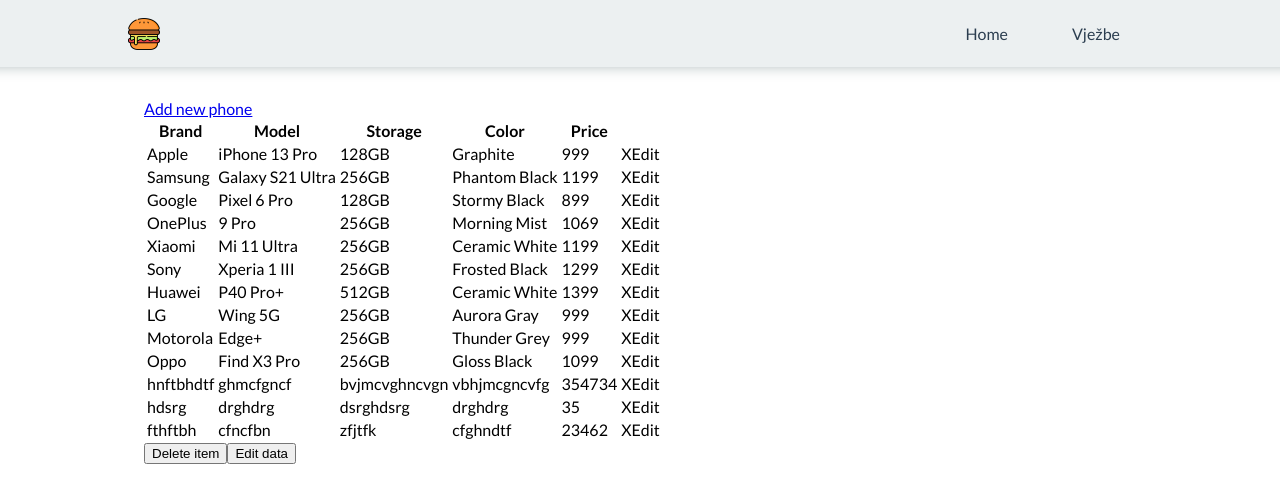
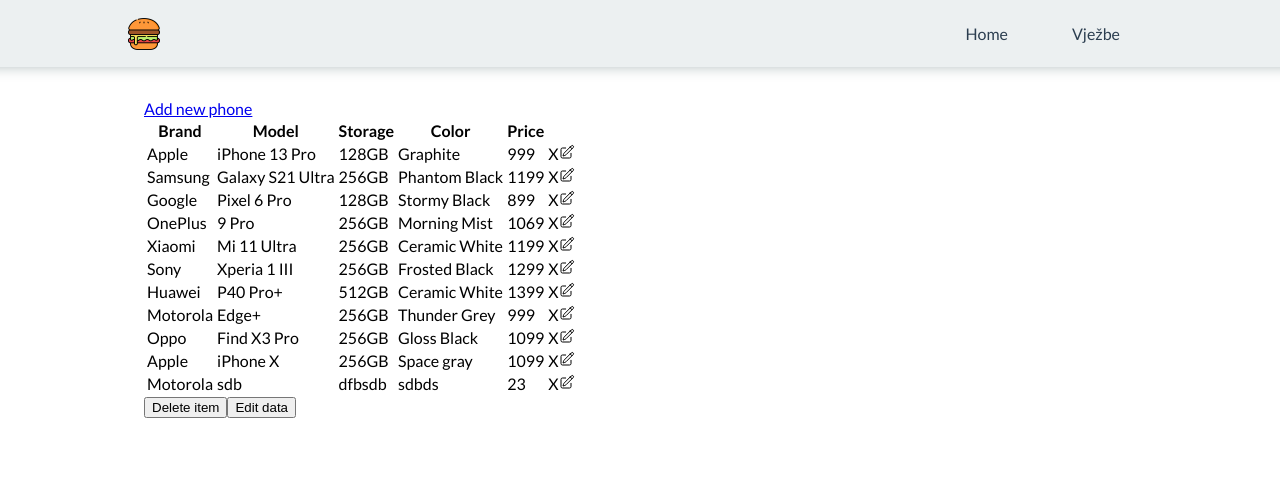
Before and after one commit to Banx-I/git-master, a React (Vite) app: page /phones in a window 1280 px wide. Shown: the top 502 px of the page. Built offline with nearby package versions, Linux system fonts and the light colour scheme; data requests are answered from the project's data file; a web font is replaced by a local one.

Commit message:
Edit screen functionality

```diff
--- a/db.json
+++ b/db.json
@@ -57,14 +57,6 @@
       "price": 1399
     },
     {
-      "id": "8",
-      "brand": "LG",
-      "model": "Wing 5G",
-      "storage": "256GB",
-      "color": "Aurora Gray",
-      "price": 999
-    },
-    {
       "id": "9",
       "brand": "Motorola",
       "model": "Edge+",
@@ -81,28 +73,20 @@
       "price": 1099
     },
     {
-      "id": "82699522-50f3-476e-b9e1-25e9e45fa85f",
-      "storage": "bvjmcvghncvgn",
-      "color": "vbhjmcgncvfg",
-      "price": 354734,
-      "model": "ghmcfgncf",
-      "brand": "hnftbhdtf"
+      "storage": "256GB",
+      "color": "Space gray",
+      "price": 1099,
+      "model": "iPhone X",
+      "brand": "Apple",
+      "id": "82699522-50f3-476e-b9e1-25e9e45fa85f"
     },
     {
-      "id": "ab3254cd-502a-4dd6-9e7f-1795ef305b43",
-      "storage": "dsrghdsrg",
-      "color": "drghdrg",
-      "price": 35,
-      "model": "drghdrg",
-      "brand": "hdsrg"
-    },
-    {
-      "id": "3ad58beb-2961-4777-84b3-9182559142c2",
-      "storage": "zfjtfk",
-      "color": "cfghndtf",
-      "price": 23462,
-      "model": "cfncfbn",
-      "brand": "fthftbh"
+      "id": "0c9911bf-9403-46ad-a6cc-9722d26dbc4a",
+      "storage": "dfbsdb",
+      "color": "sdbds",
+      "price": 23,
+      "model": "sdb",
+      "brand": "Motorola"
     }
   ]
 }
--- a/src/App.tsx
+++ b/src/App.tsx
@@ -39,7 +39,8 @@
           <Route path="spotify" element={<Spotify />} />
           <Route path="phones">
             <Route index element={<Phones />} />
-            <Route path="new" element={<PhonesCreate />} />
+            <Route path="new" element={<PhonesCreate isEdit={false} />} />
+            <Route path=":id" element={<PhonesCreate isEdit={true} />} />
           </Route>
           <Route path="vjezba25042024" element={<Vjezba25042024 />} />
           <Route path="games">
--- /dev/null
+++ b/src/assets/edit.tsx
@@ -0,0 +1,25 @@
+type Props = {
+  width?: number;
+};
+const IconEdit = ({ width = 16 }: Props) => {
+  return (
+    <>
+      <svg
+        xmlns="http://www.w3.org/2000/svg"
+        fill="none"
+        viewBox="0 0 24 24"
+        strokeWidth={1.5}
+        stroke="currentColor"
+        width={width}
+      >
+        <path
+          strokeLinecap="round"
+          strokeLinejoin="round"
+          d="m16.862 4.487 1.687-1.688a1.875 1.875 0 1 1 2.652 2.652L10.582 16.07a4.5 4.5 0 0 1-1.897 1.13L6 18l.8-2.685a4.5 4.5 0 0 1 1.13-1.897l8.932-8.931Zm0 0L19.5 7.125M18 14v4.75A2.25 2.25 0 0 1 15.75 21H5.25A2.25 2.25 0 0 1 3 18.75V8.25A2.25 2.25 0 0 1 5.25 6H10"
+        />
+      </svg>
+    </>
+  );
+};
+
+export default IconEdit;
--- a/src/pages/phones-create.tsx
+++ b/src/pages/phones-create.tsx
@@ -4,7 +4,8 @@
 import { PhoneType } from "./phones";
 import Button from "../components/button";
 import { v4 as uuidv4 } from "uuid";
-import { useNavigate } from "react-router-dom";
+import { useNavigate, useParams } from "react-router-dom";
+import { useEffect, useState } from "react";
 
 const schema = yup.object().shape({
   brand: yup.string().required("Brand name is required"),
@@ -20,18 +21,53 @@
 
 type FormValues = Omit<PhoneType, "id">;
 
-const PhonesCreate = () => {
+type Props = {
+  isEdit: boolean;
+};
+
+const PhonesCreate = ({ isEdit }: Props) => {
   const navigate = useNavigate();
+  const { id } = useParams() as { id: string };
+  const [data, setData] = useState<PhoneType>();
 
   const {
     register,
     handleSubmit,
+    reset,
     formState: { errors },
   } = useForm<FormValues>({
     resolver: yupResolver(schema),
   });
 
-  const putData = (values: PhoneType) => {
+  const getData = (id: string) => {
+    fetch(`http://localhost:3000/phones/${id}`)
+      .then((res) => {
+        if (res.ok) {
+          return res.json();
+        } else {
+          console.log(res.statusText);
+          alert(res.statusText);
+          return;
+        }
+      })
+      .then((data) => {
+        setData(data);
+      });
+  };
+
+  useEffect(() => {
+    if (isEdit) {
+      getData(id);
+    }
+  }, []);
+
+  useEffect(() => {
+    if (isEdit && data) {
+      reset({ ...data });
+    }
+  }, [reset, data]);
+
+  const postData = (values: PhoneType) => {
     fetch("http://localhost:3000/phones", {
       method: "POST",
       headers: {
@@ -53,14 +89,39 @@
       });
   };
 
+  const editData = (id: string, values: PhoneType) => {
+    fetch(`http://localhost:3000/phones/${id}`, {
+      method: "PUT",
+      headers: {
+        "Content-Type": "application/json",
+      },
+      body: JSON.stringify(values),
+    })
+      .then((res) => {
+        if (res.ok) {
+          return res.json();
+        } else {
+          alert(res.statusText);
+          return;
+        }
+      })
+      .then(() => {
+        //go back
+        navigate(-1);
+      });
+  };
+
   const onSubmit: SubmitHandler<FormValues> = (data) => {
-    console.log(data);
     const values: PhoneType = {
       ...data,
-      id: uuidv4(),
+      id: isEdit ? id : uuidv4(),
     };
 
-    putData(values);
+    if (isEdit) {
+      editData(id, values);
+    } else {
+      postData(values);
+    }
   };
 
   return (
@@ -136,7 +197,7 @@
             <p className="field__validation">{errors.price.message}</p>
           )}
         </div>
-        <Button color="blue">Submit</Button>
+        <Button color="blue">{isEdit ? "Edit phone" : "Create new"}</Button>
       </form>
     </>
   );
--- a/src/pages/phones.tsx
+++ b/src/pages/phones.tsx
@@ -1,5 +1,6 @@
 import { useEffect, useState } from "react";
-import { NavLink } from "react-router-dom";
+import { NavLink, useNavigate } from "react-router-dom";
+import IconEdit from "../assets/edit";
 
 export type PhoneType = {
   id: string;
@@ -12,6 +13,7 @@
 
 const Phones = () => {
   const [data, setData] = useState<PhoneType[]>([]);
+  const navigate = useNavigate();
 
   const getData = () => {
     fetch("http://localhost:3000/phones")
@@ -100,8 +102,20 @@
                     <td>{color}</td>
                     <td>{price}</td>
                     <td>
-                      <span>X</span>
-                      <span>Edit</span>
+                      <span
+                        onClick={() => {
+                          deleteData(id);
+                        }}
+                      >
+                        X
+                      </span>
+                      <span
+                        onClick={() => {
+                          navigate(`/phones/${id}`);
+                        }}
+                      >
+                        <IconEdit />
+                      </span>
                     </td>
                   </tr>
                 </>
```
